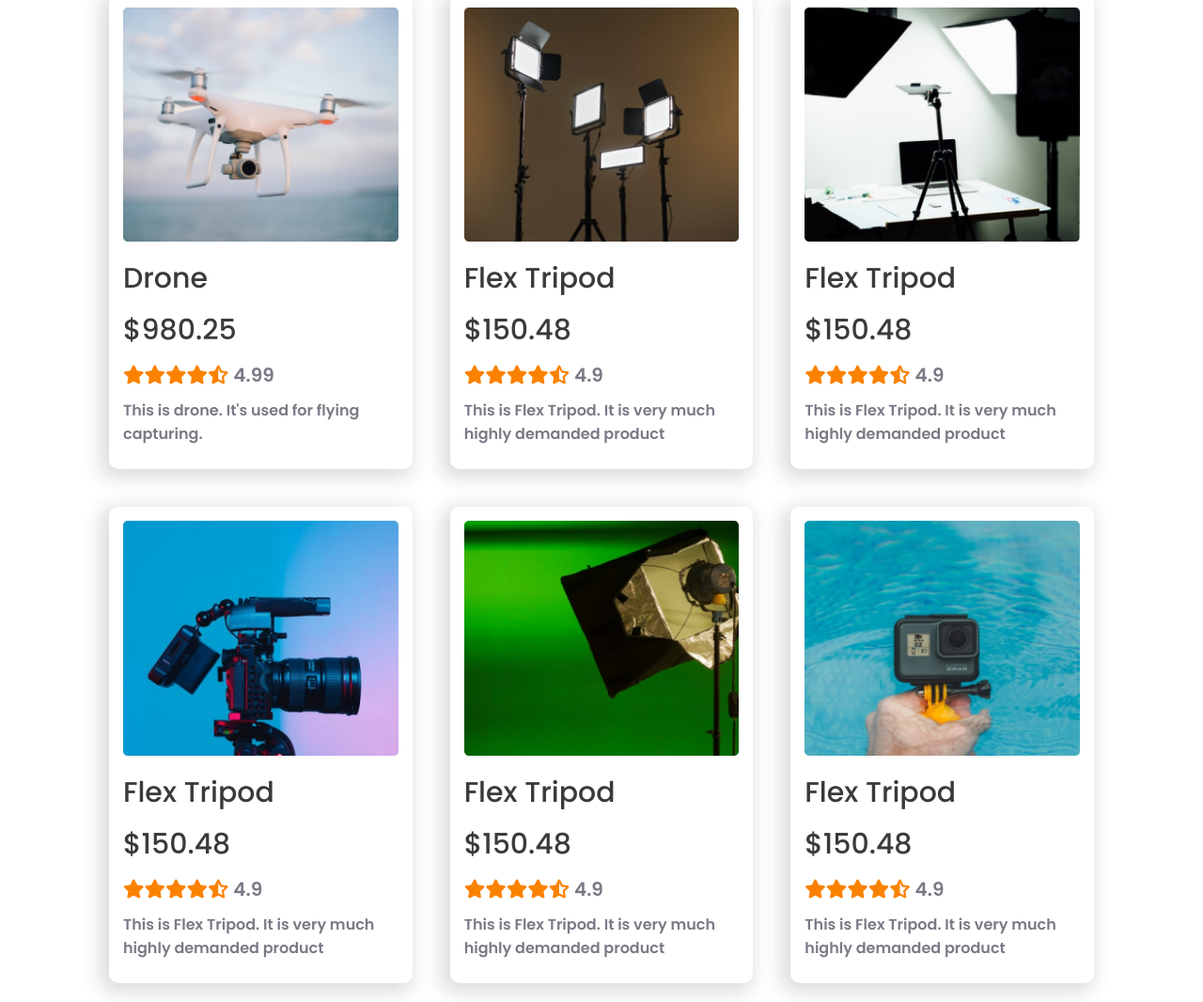
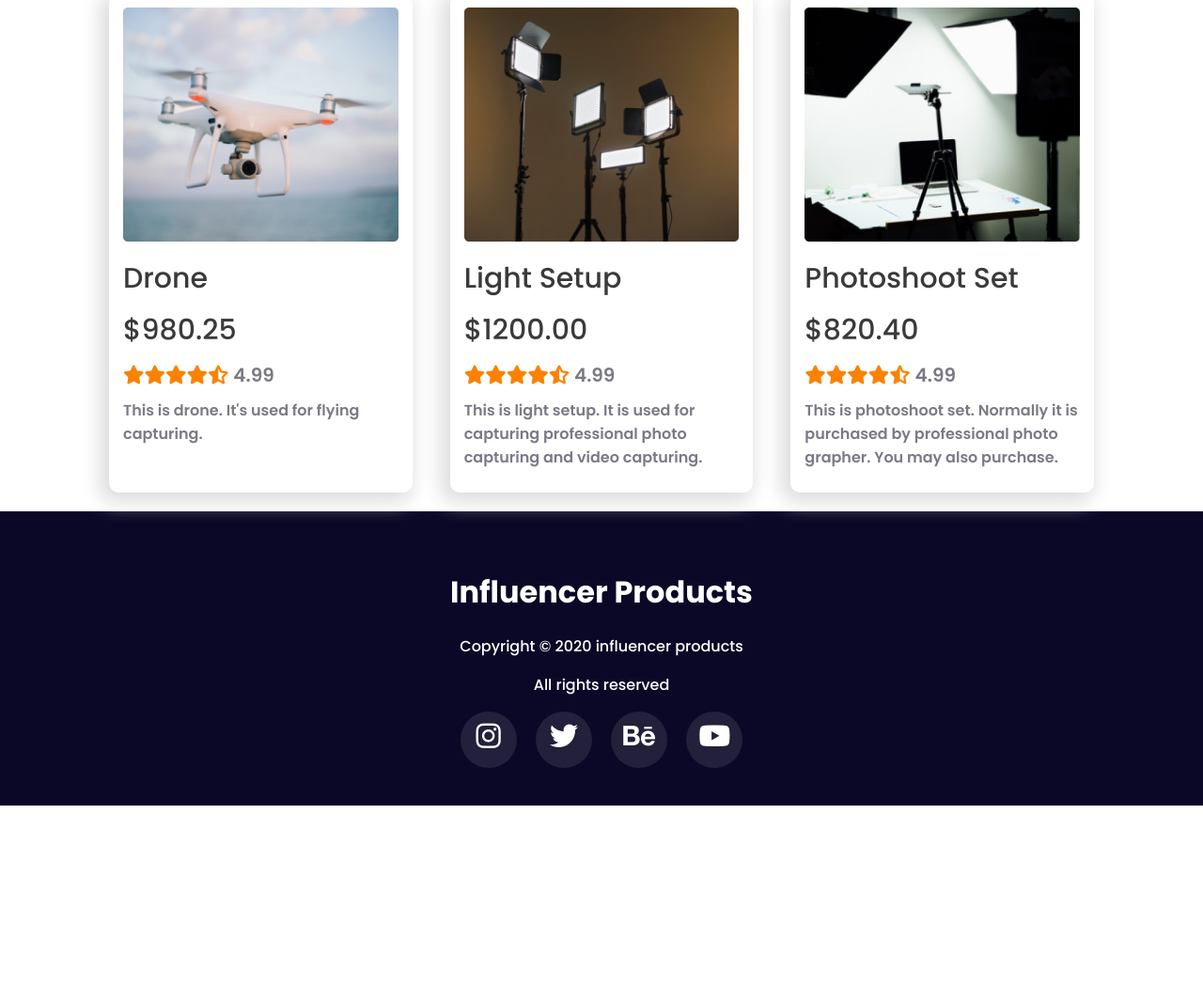
Before and after one commit to mostofamasud/Mission-2022-Second-Assignment, a plain HTML site: page index.html in a window 1280 px wide. Shown: the part 1399-2465 px from the top of the page at 94% size. After the commit the page ends 2256 px from the top, so only its background shows below. Drawn offline with Linux system fonts and the light colour scheme.

Commit message:
footer done

```diff
--- a/index.html
+++ b/index.html
@@ -70,23 +70,23 @@
                         </div>
                         <div>
                             <img src="images/pic-5.png" alt="">
-                            <h1>Flex Tripod</h1>
-                            <h3>$150.48</h3>
+                            <h1>Light Setup </h1>
+                            <h3>$1200.00</h3>
                             <h4>
                                 <span><i class="fas fa-star"></i><i class="fas fa-star"></i><i class="fas fa-star"></i><i class="fas fa-star"></i><i class="fas fa-star-half-alt"></i></span>
-                                4.9</h4>
-                            <p>This is Flex Tripod. It is very much highly demanded product</p>
+                                4.99</h4>
+                            <p>This is light setup. It is used for capturing professional photo capturing and video capturing. </p>
                         </div>
                         <div>
                             <img src="images/pic-6.png" alt="">
-                            <h1>Flex Tripod</h1>
-                            <h3>$150.48</h3>
+                            <h1>Photoshoot Set</h1>
+                            <h3>$820.40</h3>
                             <h4>
                                 <span><i class="fas fa-star"></i><i class="fas fa-star"></i><i class="fas fa-star"></i><i class="fas fa-star"></i><i class="fas fa-star-half-alt"></i></span>
-                                4.9</h4>
-                            <p>This is Flex Tripod. It is very much highly demanded product</p>
+                                4.99</h4>
+                            <p>This is photoshoot set. Normally it is purchased by professional photo grapher. You may also purchase. </p>
                         </div>
-                        <div>
+                        <!-- <div>
                             <img src="images/pic-7.png" alt="">
                             <h1>Flex Tripod</h1>
                             <h3>$150.48</h3>
@@ -112,7 +112,7 @@
                                 <span><i class="fas fa-star"></i><i class="fas fa-star"></i><i class="fas fa-star"></i><i class="fas fa-star"></i><i class="fas fa-star-half-alt"></i></span>
                                 4.9</h4>
                             <p>This is Flex Tripod. It is very much highly demanded product</p>
-                        </div>
+                        </div> -->
                         <!-- <div>
                             <img src="images/pic-2.png" alt="">
                             <h1>Flex Tripod</h1>
@@ -171,12 +171,22 @@
                             <p>This is Flex Tripod. It is very much highly demanded product</p>
                         </div> -->
 
-
-
                     </div>
             </div>
         </section>
     </main>
+        <footer class="footer-section">
+            <h1>Influencer Products</h1>
+            <p>Copyright © 2020 influencer products</p>
+            <span><p>All rights reserved
+            </p></span>
+            <div class="social-icon">
+                <span><i class="fab fa-instagram"></i></span>
+                <span><i class="fab fa-twitter"></i></span>
+                <span><i class="fab fa-behance"></i></span>
+                <span><i class="fab fa-youtube"></i></span>
+            </div>
+        </footer>
     <script src="https://kit.fontawesome.com/d7543181f7.js" crossorigin="anonymous"></script>
 </body>
 </html>
--- a/style.css
+++ b/style.css
@@ -2,9 +2,12 @@
 body{
     font-family: 'Montserrat', sans-serif;
     font-family: 'Poppins', sans-serif;
+    margin: auto;
+    color: #3a3a3a;
+}
+main, header{
     width: 85%;
     margin: auto;
-    color: #3a3a3a;
 }
 .d-flex
 {
@@ -46,6 +49,8 @@ body{
 }
 
 /* Collection */
+.collection-section{
+}
 .d-grid{
     display: grid;
     grid-template-columns: repeat(3, 1fr);
@@ -85,3 +90,22 @@ body{
 .collection div span{
     color: #fb8200;
 }
+
+
+/* Footer Section */
+.footer-section{
+    background-color: #0a0826;
+    color: #fff;
+    text-align: center;
+    padding: 40px 0px;
+}
+.social-icon span{
+    display: inline-block;
+    width: 50px;
+    height: 50px;
+    background-color: #22203b;
+    font-size: 30px;
+    margin: 0 8px;
+    padding: 5px;
+    border-radius: 50%;
+}
```
